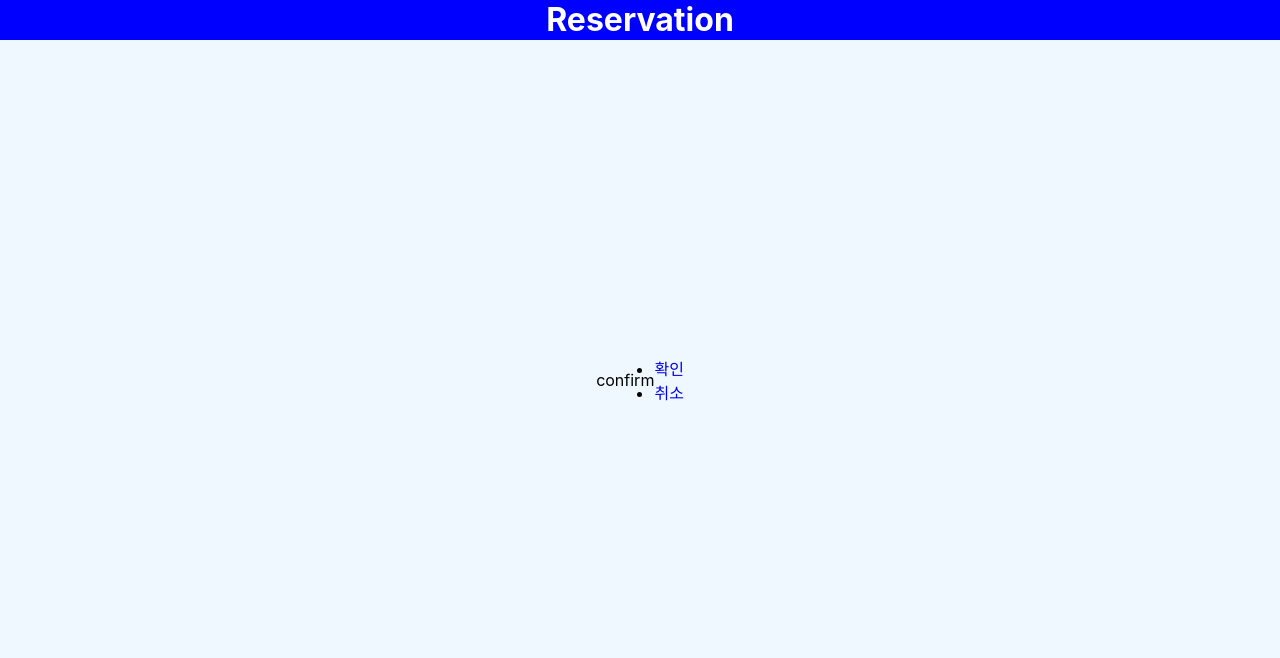
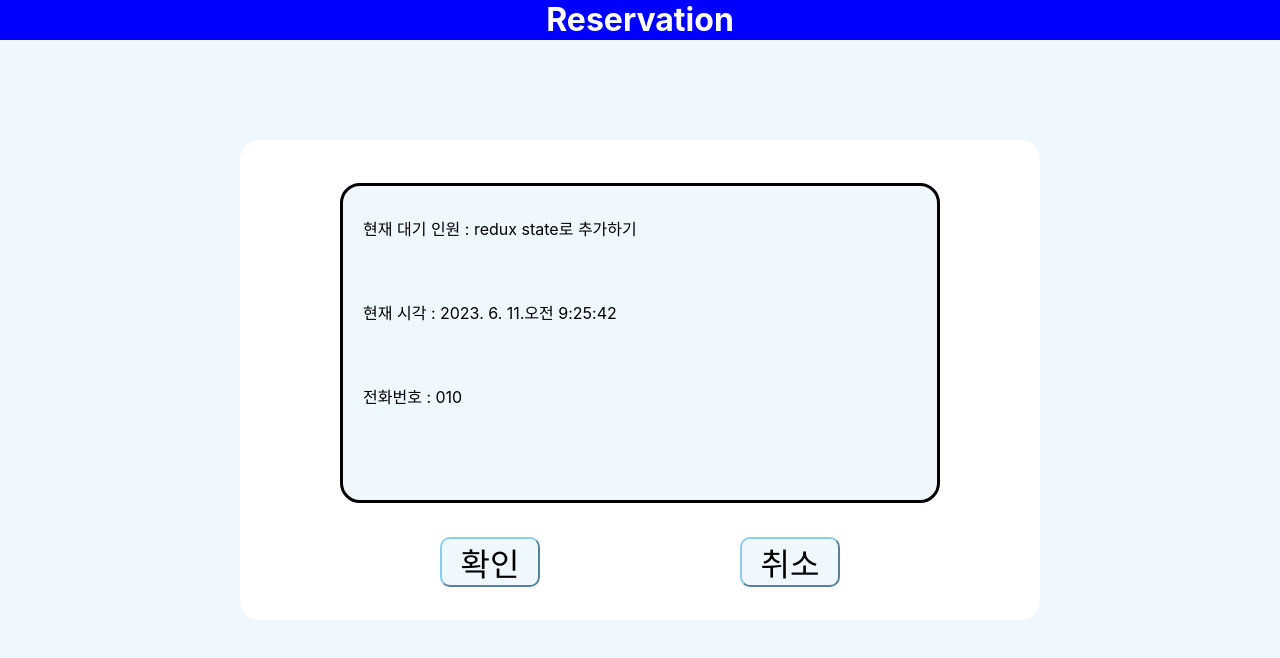
Before and after one commit to mule-heo/test-anything, a React (Create React App) app: page /confirm in a window 1280 px wide. Shown: the top 658 px of the page. Built offline with nearby package versions, Linux system fonts and the light colour scheme.

Commit message:
TEST-10 structure confirm page

```diff
--- a/src/components/Confirm.tsx
+++ b/src/components/Confirm.tsx
@@ -1,20 +1,27 @@
-import { Link } from "react-router-dom";
+import { useNavigate } from "react-router-dom";
+import { useAppSelector, useAppDispatch } from "../redux/hooks";
+import { dateTimeFormat } from "../utils/format";
+import "./confirm.css";
 
 function Confirm() {
+  const number = useAppSelector((state) => state.phone.value);
+  const dispatch = useAppDispatch();
+  const navigate = useNavigate();
+
   return (
-    <>
-      <div>confirm</div>
-      <nav>
+    <div className="confirm-container">
+      <div className="confirm-wrapper">
         <ul>
-          <li>
-            <Link to={`../result`}>확인</Link>
-          </li>
-          <li>
-            <Link to={`../input`}>취소</Link>
-          </li>
+          <li>현재 대기 인원 : redux state로 추가하기</li>
+          <li>현재 시각 : {dateTimeFormat(undefined, "ko")}</li>
+          <li>전화번호 : {number}</li>
         </ul>
-      </nav>
-    </>
+      </div>
+      <div className="buttons">
+        <button onClick={() => navigate("/result")}>확인</button>
+        <button onClick={() => navigate("/input")}>취소</button>
+      </div>
+    </div>
   );
 }
 
--- /dev/null
+++ b/src/components/confirm.css
@@ -0,0 +1,51 @@
+.confirm-container {
+  width: 800px;
+  height: 480px;
+  border-radius: 20px;
+  display: flex;
+  flex-direction: column;
+  justify-content: space-evenly;
+  align-items: center;
+  background-color: white;
+}
+
+.confirm-wrapper {
+  border-radius: 20px;
+  overflow: hidden;
+  border: solid 3px black;
+  background-color: aliceblue;
+  display: flex;
+  flex-direction: column;
+  justify-content: space-between;
+  align-items: center;
+  height: 320px;
+  width: 600px;
+}
+
+.buttons {
+  height: 30px;
+  width: 800px;
+  display: flex;
+  justify-content: space-evenly;
+  align-items: center;
+  font-size: 3rem;
+}
+.buttons button {
+  background-color: transparent;
+  border-color: skyblue;
+  background-color: aliceblue;
+  border-radius: 10px;
+  width: 100px;
+  font-size: 2rem;
+}
+
+ul {
+  width: 100%;
+  display: flex;
+  flex-direction: column;
+  justify-content: flex-start;
+}
+li {
+  list-style-type: none;
+  margin: 30px 0px 30px 20px;
+}
```
